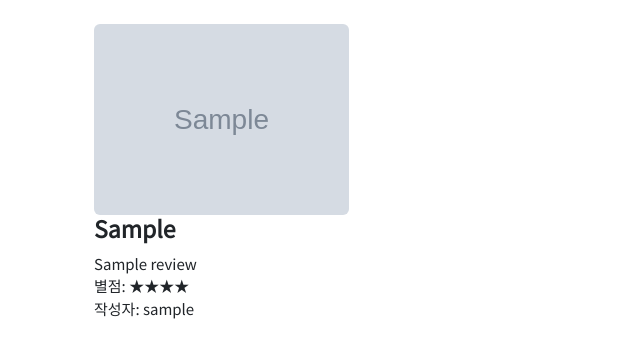
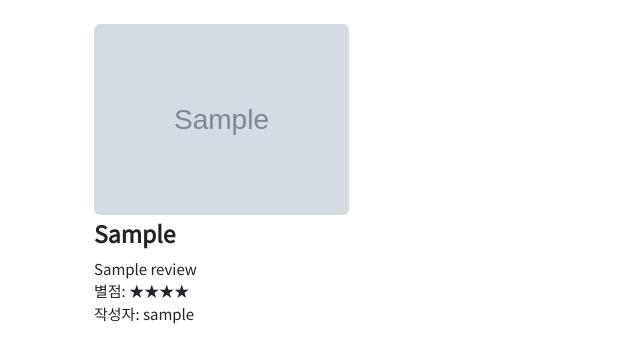
Before and after one commit to arrmadillo/django03, a Django app: page /reviews/ in a window 1280 px wide. Shown: the part 63-426 px from the top of the page, without its empty margins (0-640 px from the left). Run offline with Django 3.2, Linux system fonts and the light colour scheme; tables that the repository leaves empty hold one stand-in row (values such as "Sample post"); grey boxes marked "Sample" are stand-in pictures.

Commit message:
인덱스페이지 수정

```diff
--- a/reviews/templates/reviews/index.html
+++ b/reviews/templates/reviews/index.html
@@ -17,6 +17,7 @@
     .card_title{
       font-size: 23px;
       font-weight: 600;
+      margin-top: 5px;
       margin-bottom: 10px;
     }
 {% endblock style %}
```
